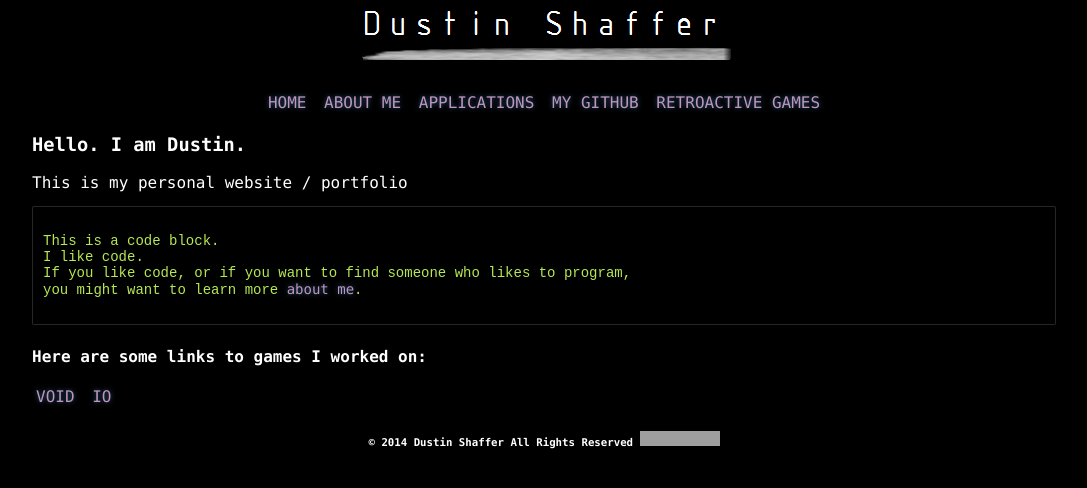
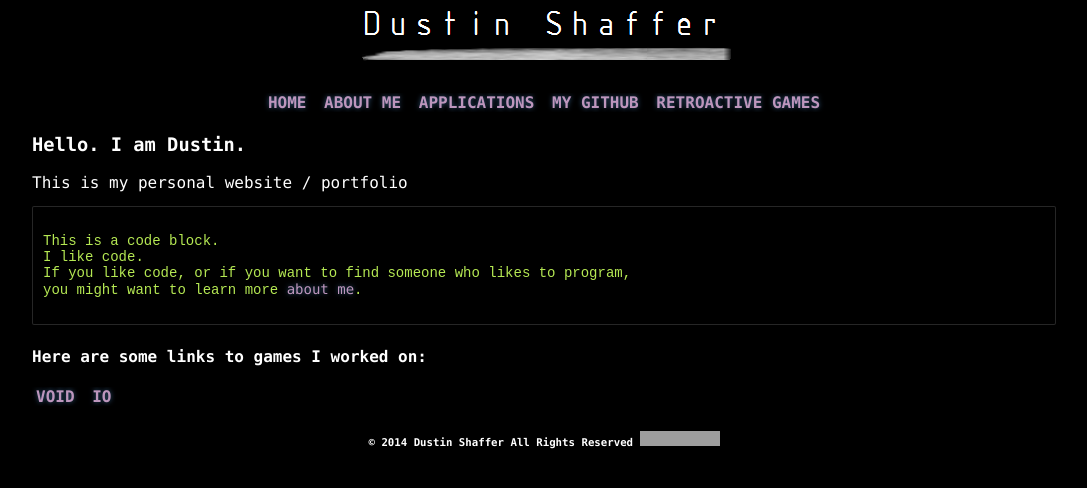
Before and after one commit to misterdustinface/misterdustinface.github.io, a Jekyll site: the page built from index.html, in a window 1280 px wide. Shown: the top 488 px of the page, without its empty margins (96-1183 px from the left). Built offline with Jekyll 4.4.1, drawn with Linux system fonts in a browser that asks for light colours; nearby versions of some CDN libraries; the list of posts is cut into pages by our own code; a style sheet for code colours, icons or effects is not loaded; grey boxes are pictures that could not be loaded.

Commit message:
Update theme.css

```diff
--- a/css/theme1/theme.css
+++ b/css/theme1/theme.css
@@ -13,7 +13,7 @@
 #list-nav ul            {list-style-type: none; margin: 0px; padding:0px; text-align: center;}
 ul#list-nav li          {display: inline;}
 ul#list-nav li a:link,
-ul#list-nav li a:visited{display: inline; width:140px; padding:4px; text-align:center; text-transform:uppercase; font-weight:normal;/*font-weight:bold;*/ /*display:block;*/}
+ul#list-nav li a:visited{display: inline; width:140px; padding:4px; text-align:center; text-transform:uppercase; /*font-weight:normal;*/font-weight:bold; /*display:block;*/}
 ul#list-nav li a:hover  {background-color:#aaaaaa;}
 ul#list-nav li a:active {}
 
```
